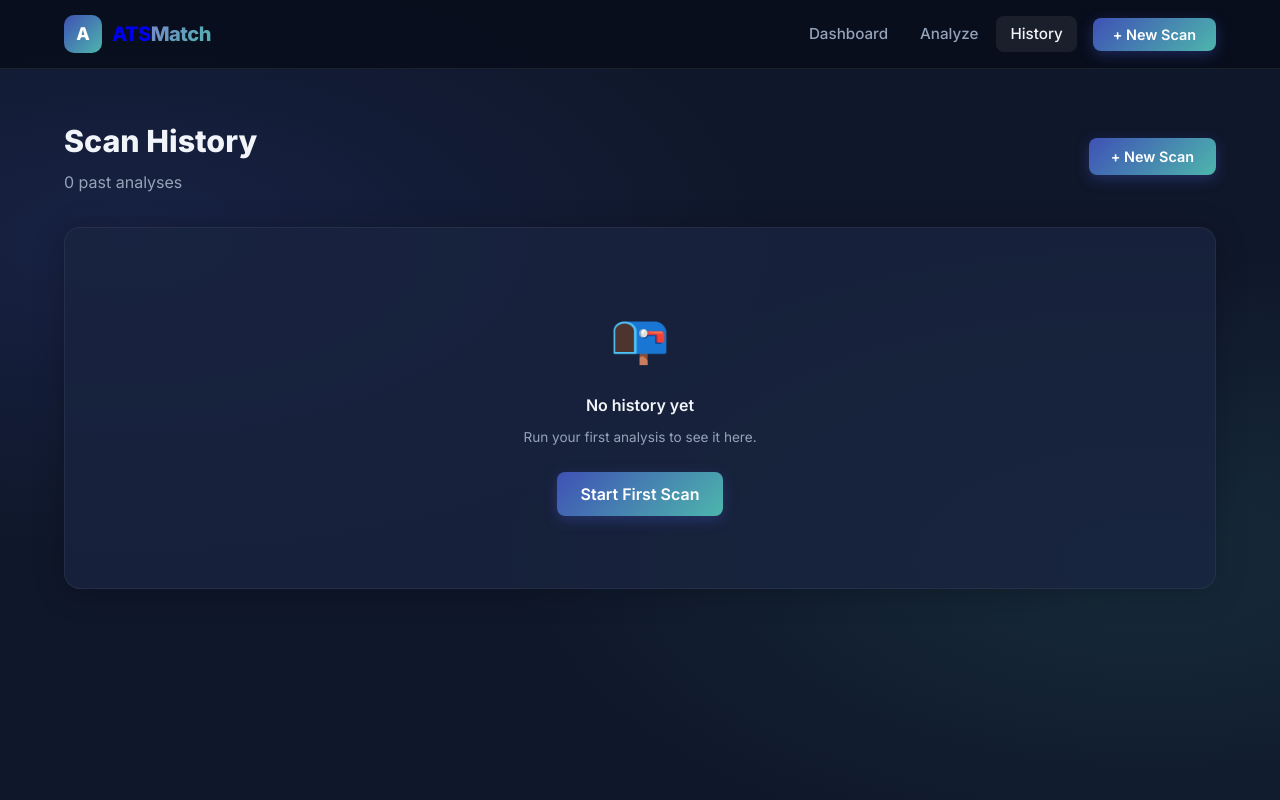
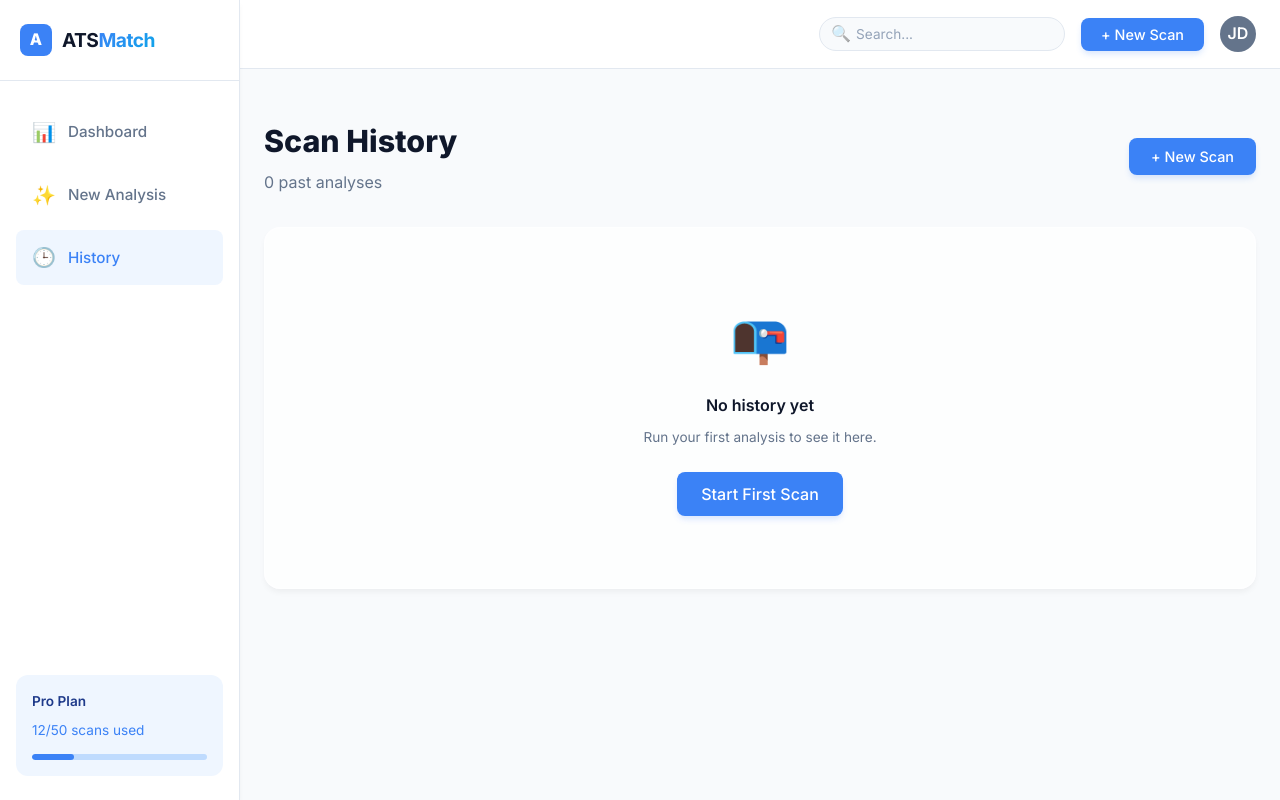
Before and after one commit to sumanthlagadapati/ats-score-dashboard, a React (Vite) app: page /history in a window 1280 px wide. Built offline with nearby package versions, Linux system fonts and the light colour scheme.

Commit message:
Update UI components and README

```diff
--- a/src/App.jsx
+++ b/src/App.jsx
@@ -191,12 +191,16 @@ function AnalyzePage() {
   return <InputForm onAnalyze={analyzeResume} />;
 }
 
+import Sidebar from './components/Sidebar';
+
 // ─── Root App ─────────────────────────────────────────────────────────────────
 export default function App() {
   return (
     <BrowserRouter>
+      <div className="app-layout">
+        <Sidebar />
+        <main className="main-content">
           <Header />
-      <main>
           <Routes>
             <Route path="/" element={<Dashboard />} />
             <Route path="/analyze" element={<AnalyzePage />} />
@@ -204,6 +208,7 @@ export default function App() {
             <Route path="*" element={<Dashboard />} />
           </Routes>
         </main>
+      </div>
     </BrowserRouter>
   );
 }
--- a/src/components/Header.jsx
+++ b/src/components/Header.jsx
@@ -1,4 +1,4 @@
-import { Link, useNavigate } from 'react-router-dom';
+import { useNavigate } from 'react-router-dom';
 
 export default function Header() {
     const navigate = useNavigate();
@@ -6,48 +6,34 @@ export default function Header() {
     return (
         <header style={{
             position: 'sticky', top: 0, zIndex: 100,
-            background: 'rgba(8,14,26,0.85)',
+            background: 'var(--bg-card)',
             backdropFilter: 'blur(16px)',
             WebkitBackdropFilter: 'blur(16px)',
             borderBottom: '1px solid var(--border-color)',
         }}>
-            <div className="container" style={{ display: 'flex', alignItems: 'center', justifyContent: 'space-between', height: '68px' }}>
-                {/* Logo */}
-                <Link to="/" style={{ textDecoration: 'none', display: 'flex', alignItems: 'center', gap: '10px' }}>
-                    <div style={{
-                        width: '38px', height: '38px', borderRadius: '10px',
-                        background: 'linear-gradient(135deg, var(--primary), var(--accent))',
-                        display: 'flex', alignItems: 'center', justifyContent: 'center',
-                        fontWeight: '900', fontSize: '1.1rem', color: '#fff', flexShrink: 0,
-                    }}>A</div>
-                    <span style={{ fontWeight: '800', fontSize: '1.25rem', letterSpacing: '-0.5px' }}>
-                        ATS<span className="text-gradient">Match</span>
-                    </span>
-                </Link>
-
-                {/* Nav */}
-                <nav style={{ display: 'flex', gap: '4px', alignItems: 'center' }}>
-                    <NavLink to="/" label="Dashboard" />
-                    <NavLink to="/analyze" label="Analyze" />
-                    <NavLink to="/history" label="History" />
+            <div className="container" style={{ display: 'flex', alignItems: 'center', justifyContent: 'flex-end', height: '68px' }}>
+                {/* Search & Actions */}
+                <div style={{ display: 'flex', gap: '16px', alignItems: 'center' }}>
+                    <div style={{ position: 'relative' }}>
+                        <span style={{ position: 'absolute', left: '12px', top: '50%', transform: 'translateY(-50%)', opacity: 0.5 }}>🔍</span>
+                        <input
+                            type="text"
+                            placeholder="Search..."
+                            style={{ padding: '8px 12px 8px 36px', borderRadius: '20px', border: '1px solid var(--border-color)', background: 'var(--color-secondary-100)', fontSize: '0.85rem' }}
+                        />
+                    </div>
                     <button
                         className="btn-primary"
                         onClick={() => navigate('/analyze')}
-                        style={{ marginLeft: '12px', padding: '8px 20px', fontSize: '.9rem' }}
+                        style={{ padding: '8px 20px', fontSize: '.9rem' }}
                     >
                         + New Scan
                     </button>
-                </nav>
+                    <div style={{ width: '36px', height: '36px', borderRadius: '50%', background: 'var(--color-secondary-500)', display: 'flex', alignItems: 'center', justifyContent: 'center', color: '#fff', fontWeight: 600 }}>
+                        JD
+                    </div>
+                </div>
             </div>
         </header>
     );
 }
-
-function NavLink({ to, label }) {
-    const active = window.location.pathname === to;
-    return (
-        <Link to={to} className={`nav-link${active ? ' active' : ''}`}>
-            {label}
-        </Link>
-    );
-}
--- /dev/null
+++ b/src/components/Sidebar.jsx
@@ -0,0 +1,45 @@
+import { Link, useLocation } from 'react-router-dom';
+
+export default function Sidebar() {
+    const location = useLocation();
+
+    return (
+        <aside className="sidebar">
+            <div style={{ display: 'flex', alignItems: 'center', gap: '10px', padding: '24px 20px', borderBottom: '1px solid var(--border-color)' }}>
+                <div style={{
+                    width: '32px', height: '32px', borderRadius: '8px',
+                    background: 'var(--color-primary-500)',
+                    display: 'flex', alignItems: 'center', justifyContent: 'center',
+                    fontWeight: '900', fontSize: '1rem', color: '#fff', flexShrink: 0,
+                }}>A</div>
+                <span className="nav-label" style={{ fontWeight: '700', fontSize: '1.2rem', letterSpacing: '-0.5px' }}>
+                    ATS<span className="text-gradient">Match</span>
+                </span>
+            </div>
+
+            <nav className="sidebar-nav">
+                <SidebarLink to="/" icon="📊" label="Dashboard" currentPath={location.pathname} />
+                <SidebarLink to="/analyze" icon="✨" label="New Analysis" currentPath={location.pathname} />
+                <SidebarLink to="/history" icon="🕒" label="History" currentPath={location.pathname} />
+            </nav>
+
+            <div style={{ marginTop: 'auto', padding: '24px 16px' }}>
+                <div className="nav-label" style={{ padding: '16px', background: 'var(--color-primary-100)', borderRadius: '12px', fontSize: '0.85rem' }}>
+                    <p style={{ fontWeight: 600, color: 'var(--color-primary-900)', marginBottom: '8px' }}>Pro Plan</p>
+                    <p style={{ color: 'var(--color-primary-500)', marginBottom: '12px' }}>12/50 scans used</p>
+                    <div className="score-bar" style={{ background: '#bfdbfe', marginTop: 0 }}><div className="score-bar-fill" style={{ width: '24%', background: 'var(--color-primary-500)' }}></div></div>
+                </div>
+            </div>
+        </aside>
+    );
+}
+
+function SidebarLink({ to, icon, label, currentPath }) {
+    const active = currentPath === to;
+    return (
+        <Link to={to} className={`nav-link${active ? ' active' : ''}`}>
+            <span style={{ fontSize: '1.2rem' }}>{icon}</span>
+            <span className="nav-label">{label}</span>
+        </Link>
+    );
+}
--- a/src/index.css
+++ b/src/index.css
@@ -1,35 +1,41 @@
-@import url('https://fonts.googleapis.com/css2?family=Inter:wght@300;400;500;600;700;800&display=swap');
+@import url('https://fonts.googleapis.com/css2?family=Inter:wght@300;400;500;600;700;800&family=JetBrains+Mono:wght@400;500&display=swap');
 
 :root {
-  /* New Hire-Light-inspired palette */
-  --primary: #3F51B5;
-  /* Deep Indigo */
-  --primary-light: #7986CB;
-  --primary-hover: #5C6BC0;
-  --accent: #4DB6AC;
-  /* Soft Teal */
-  --accent-hover: #80CBC4;
+  /* Design Tokens from Dashboard UI Design System */
+  --color-primary-100: #eff6ff;
+  --color-primary-500: #3b82f6;
+  --color-primary-900: #1e3a8a;
 
-  /* Backgrounds */
-  --bg-dark: #0f172a;
-  --bg-darker: #080e1a;
-  --bg-card: #1a2540;
-  --bg-card-hover: #243058;
+  --color-secondary-100: #f8fafc;
+  --color-secondary-500: #64748b;
+  --color-secondary-900: #0f172a;
 
-  /* Text */
-  --text-main: #f1f5f9;
-  --text-muted: #94a3b8;
-  --text-faint: #64748b;
+  --color-success: #10b981;
+  --color-warning: #f59e0b;
+  --color-error: #ef4444;
+  --color-info: #0ea5e9;
 
-  /* Semantic */
-  --success: #4DB6AC;
-  --warning: #FFA726;
-  --danger: #EF5350;
+  /* Legacy variable mapping for smooth transition */
+  --primary: var(--color-primary-500);
+  --primary-light: #60a5fa;
+  --accent: var(--color-info);
 
-  /* Borders & Glass */
-  --border-color: rgba(255, 255, 255, 0.08);
-  --glass-bg: rgba(26, 37, 64, 0.75);
-  --glass-border: rgba(255, 255, 255, 0.06);
+  --bg-dark: var(--color-secondary-100);
+  --bg-darker: #e2e8f0;
+  --bg-card: #ffffff;
+  --bg-card-hover: #f1f5f9;
+
+  --text-main: var(--color-secondary-900);
+  --text-muted: var(--color-secondary-500);
+  --text-faint: #94a3b8;
+
+  --success: var(--color-success);
+  --warning: var(--color-warning);
+  --danger: var(--color-error);
+
+  --border-color: #e2e8f0;
+  --glass-bg: rgba(255, 255, 255, 0.75);
+  --glass-border: rgba(255, 255, 255, 0.4);
 }
 
 * {
@@ -39,21 +45,32 @@
 }
 
 body {
-  font-family: 'Inter', sans-serif;
+  font-family: 'Inter', system-ui, sans-serif;
   background-color: var(--bg-dark);
-  background-image:
-    radial-gradient(ellipse at 10% 30%, rgba(63, 81, 181, 0.18), transparent 40%),
-    radial-gradient(ellipse at 90% 70%, rgba(77, 182, 172, 0.12), transparent 40%);
   color: var(--text-main);
   min-height: 100vh;
   line-height: 1.6;
 }
 
 /* ─── Layout ─────────────────────────────────────────── */
+.app-layout {
+  display: flex;
+  min-height: 100vh;
+}
+
+.main-content {
+  flex: 1;
+  display: flex;
+  flex-direction: column;
+  margin-left: 240px; /* Sidebar width */
+  transition: margin-left 0.3s;
+}
+
 .container {
   max-width: 1200px;
   margin: 0 auto;
   padding: 0 24px;
+  width: 100%;
 }
 
 .grid-2 {
@@ -71,7 +88,7 @@ body {
 .grid-3 {
   display: grid;
   grid-template-columns: repeat(auto-fit, minmax(220px, 1fr));
-  gap: 20px;
+  gap: 24px;
 }
 
 /* ─── Glass card ─────────────────────────────────────── */
@@ -81,7 +98,7 @@ body {
   -webkit-backdrop-filter: blur(14px);
   border: 1px solid var(--glass-border);
   border-radius: 16px;
-  box-shadow: 0 4px 30px rgba(0, 0, 0, 0.25);
+  box-shadow: 0 4px 6px -1px rgb(0 0 0 / 0.05);
 }
 
 /* ─── Buttons ─────────────────────────────────────────── */
@@ -90,17 +107,22 @@ button {
   border: none;
   background: none;
   font-family: inherit;
-  transition: all .3s cubic-bezier(.4, 0, .2, 1);
+  transition: all 150ms ease;
+}
+
+button:focus-visible, a:focus-visible {
+  outline: 2px solid var(--color-primary-500);
+  outline-offset: 2px;
 }
 
 .btn-primary {
-  background: linear-gradient(135deg, var(--primary), var(--accent));
+  background-color: var(--color-primary-500);
   color: #fff;
   padding: 12px 24px;
   border-radius: 8px;
-  font-weight: 600;
+  font-weight: 500;
   font-size: 1rem;
-  box-shadow: 0 4px 14px rgba(63, 81, 181, .4);
+  box-shadow: 0 4px 6px -1px rgb(59 130 246 / 0.2);
   display: inline-flex;
   align-items: center;
   justify-content: center;
@@ -108,8 +130,9 @@ button {
 }
 
 .btn-primary:hover {
-  transform: translateY(-2px);
-  box-shadow: 0 6px 20px rgba(77, 182, 172, .45);
+  transform: translateY(-1px);
+  background-color: #2563eb;
+  box-shadow: 0 10px 15px -3px rgb(59 130 246 / 0.3);
 }
 
 .btn-primary:active {
@@ -117,7 +140,7 @@ button {
 }
 
 .btn-ghost {
-  background: rgba(255, 255, 255, .06);
+  background: transparent;
   color: var(--text-main);
   padding: 10px 20px;
   border-radius: 8px;
@@ -126,14 +149,14 @@ button {
 }
 
 .btn-ghost:hover {
-  background: rgba(255, 255, 255, .12);
+  background: var(--color-secondary-100);
 }
 
 /* ─── Form elements ───────────────────────────────────── */
 input,
 textarea {
   width: 100%;
-  background: rgba(8, 14, 26, .6);
+  background: #ffffff;
   border: 1px solid var(--border-color);
   border-radius: 8px;
   padding: 14px 16px;
@@ -146,8 +169,8 @@ textarea {
 input:focus,
 textarea:focus {
   outline: none;
-  border-color: var(--primary);
-  box-shadow: 0 0 0 3px rgba(63, 81, 181, .2);
+  border-color: var(--color-primary-500);
+  box-shadow: 0 0 0 3px rgba(59, 130, 246, 0.2);
 }
 
 input::placeholder,
@@ -157,7 +180,7 @@ textarea::placeholder {
 
 /* ─── Typography helpers ───────────────────────────────── */
 .text-gradient {
-  background: linear-gradient(135deg, var(--primary-light), var(--accent));
+  background: linear-gradient(135deg, var(--color-primary-500), var(--color-info));
   -webkit-background-clip: text;
   -webkit-text-fill-color: transparent;
   background-clip: text;
@@ -181,21 +204,21 @@ textarea::placeholder {
 }
 
 .badge-success {
-  background: rgba(77, 182, 172, .15);
-  color: var(--accent);
-  border: 1px solid rgba(77, 182, 172, .25);
+  background: #d1fae5;
+  color: #047857;
+  border: 1px solid #a7f3d0;
 }
 
 .badge-danger {
-  background: rgba(239, 83, 80, .12);
-  color: var(--danger);
-  border: 1px solid rgba(239, 83, 80, .2);
+  background: #fee2e2;
+  color: #b91c1c;
+  border: 1px solid #fecaca;
 }
 
 .badge-primary {
-  background: rgba(63, 81, 181, .2);
-  color: var(--primary-light);
-  border: 1px solid rgba(63, 81, 181, .3);
+  background: #dbeafe;
+  color: #1d4ed8;
+  border: 1px solid #bfdbfe;
 }
 
 /* ─── Scorebar ─────────────────────────────────────────── */
@@ -216,96 +239,40 @@ textarea::placeholder {
 
 /* ─── Animations ───────────────────────────────────────── */
 @keyframes fadeUp {
-  from {
-    opacity: 0;
-    transform: translateY(14px);
-  }
-
-  to {
-    opacity: 1;
-    transform: translateY(0);
-  }
+  from { opacity: 0; transform: translateY(14px); }
+  to { opacity: 1; transform: translateY(0); }
 }
 
 @keyframes spin {
-  from {
-    transform: rotate(0);
-  }
-
-  to {
-    transform: rotate(360deg);
-  }
+  from { transform: rotate(0); }
+  to { transform: rotate(360deg); }
 }
 
 @keyframes pulse {
-
-  0%,
-  100% {
-    opacity: .7;
-    transform: scale(1);
-  }
-
-  50% {
-    opacity: 1;
-    transform: scale(1.04);
-  }
+  0%, 100% { opacity: .7; transform: scale(1); }
+  50% { opacity: 1; transform: scale(1.04); }
 }
 
-@keyframes shimmer {
-  0% {
-    background-position: -400px 0
-  }
-
-  100% {
-    background-position: 400px 0
-  }
-}
-
-.animate-fade-in {
-  animation: fadeUp .5s ease forwards;
-}
-
-.animate-spin {
-  animation: spin 1s linear infinite;
-}
-
-.animate-pulse-slow {
-  animation: pulse 3s ease-in-out infinite;
-}
-
-/* ─── Scrollbar ────────────────────────────────────────── */
-::-webkit-scrollbar {
-  width: 6px;
-}
-
-::-webkit-scrollbar-track {
-  background: var(--bg-darker);
-}
-
-::-webkit-scrollbar-thumb {
-  background: var(--bg-card-hover);
-  border-radius: 3px;
-}
-
-::-webkit-scrollbar-thumb:hover {
-  background: var(--primary);
-}
+.animate-fade-in { animation: fadeUp .5s ease forwards; }
+.animate-spin { animation: spin 1s linear infinite; }
+.animate-pulse-slow { animation: pulse 3s ease-in-out infinite; }
 
 /* ─── Stat card (Dashboard) ────────────────────────────── */
 .stat-card {
   background: var(--bg-card);
   border: 1px solid var(--border-color);
-  border-radius: 14px;
+  border-radius: 12px;
   padding: 24px;
   display: flex;
   flex-direction: column;
   gap: 8px;
   transition: transform .25s, box-shadow .25s;
+  box-shadow: 0 4px 6px -1px rgb(0 0 0 / 0.05);
 }
 
 .stat-card:hover {
-  transform: translateY(-3px);
-  box-shadow: 0 8px 24px rgba(0, 0, 0, .3);
+  transform: translateY(-2px);
+  box-shadow: 0 10px 15px -3px rgb(0 0 0 / 0.1);
 }
 
 .stat-card .stat-icon {
@@ -317,28 +284,70 @@ textarea::placeholder {
   font-size: 2.2rem;
   font-weight: 800;
   line-height: 1;
+  font-family: 'JetBrains Mono', monospace;
 }
 
 .stat-card .stat-label {
-  font-size: .85rem;
+  font-size: 0.875rem;
   color: var(--text-muted);
+  font-weight: 500;
 }
 
 /* ─── Nav ──────────────────────────────────────────────── */
 .nav-link {
   color: var(--text-muted);
   text-decoration: none;
-  font-size: .95rem;
+  font-size: 0.95rem;
   font-weight: 500;
-  padding: 6px 14px;
+  padding: 8px 16px;
   border-radius: 8px;
   transition: all .25s;
 }
 
 .nav-link:hover,
 .nav-link.active {
-  color: var(--text-main);
-  background: rgba(255, 255, 255, .07);
+  color: var(--color-primary-500);
+  background: var(--color-primary-100);
+}
+
+/* Sidebar Specific */
+.sidebar {
+  position: fixed;
+  left: 0;
+  top: 0;
+  bottom: 0;
+  width: 240px;
+  background: var(--bg-card);
+  border-right: 1px solid var(--border-color);
+  display: flex;
+  flex-direction: column;
+  z-index: 1000;
+  box-shadow: 0 4px 6px -1px rgb(0 0 0 / 0.05);
+}
+
+.sidebar-nav {
+  padding: 24px 16px;
+  display: flex;
+  flex-direction: column;
+  gap: 8px;
+}
+
+.sidebar .nav-link {
+  display: flex;
+  align-items: center;
+  gap: 12px;
+  padding: 12px 16px;
+}
+
+@media (max-width: 1023px) {
+  .sidebar { width: 80px; }
+  .sidebar-nav .nav-label { display: none; }
+  .main-content { margin-left: 80px; }
+}
+
+@media (max-width: 767px) {
+  .sidebar { display: none; }
+  .main-content { margin-left: 0; }
 }
 
 /* ─── Drop zone ────────────────────────────────────────── */
@@ -349,13 +358,13 @@ textarea::placeholder {
   text-align: center;
   cursor: pointer;
   transition: all .3s;
-  background: rgba(8, 14, 26, .4);
+  background: #ffffff;
 }
 
 .dropzone:hover,
 .dropzone.active {
-  border-color: var(--accent);
-  background: rgba(77, 182, 172, .06);
+  border-color: var(--color-primary-500);
+  background: var(--color-primary-100);
 }
 
 /* ─── History row ──────────────────────────────────────── */
@@ -363,9 +372,10 @@ textarea::placeholder {
   display: flex;
   align-items: center;
   justify-content: space-between;
-  padding: 16px 20px;
+  padding: 16px 24px;
   border-bottom: 1px solid var(--border-color);
   transition: background .2s;
+  background: #ffffff;
 }
 
 .history-row:hover {
```
Also changed, not shown: 1 other file (tests, documents, lock files or other folders). Lines whose indentation alone changed are shown as unchanged.
